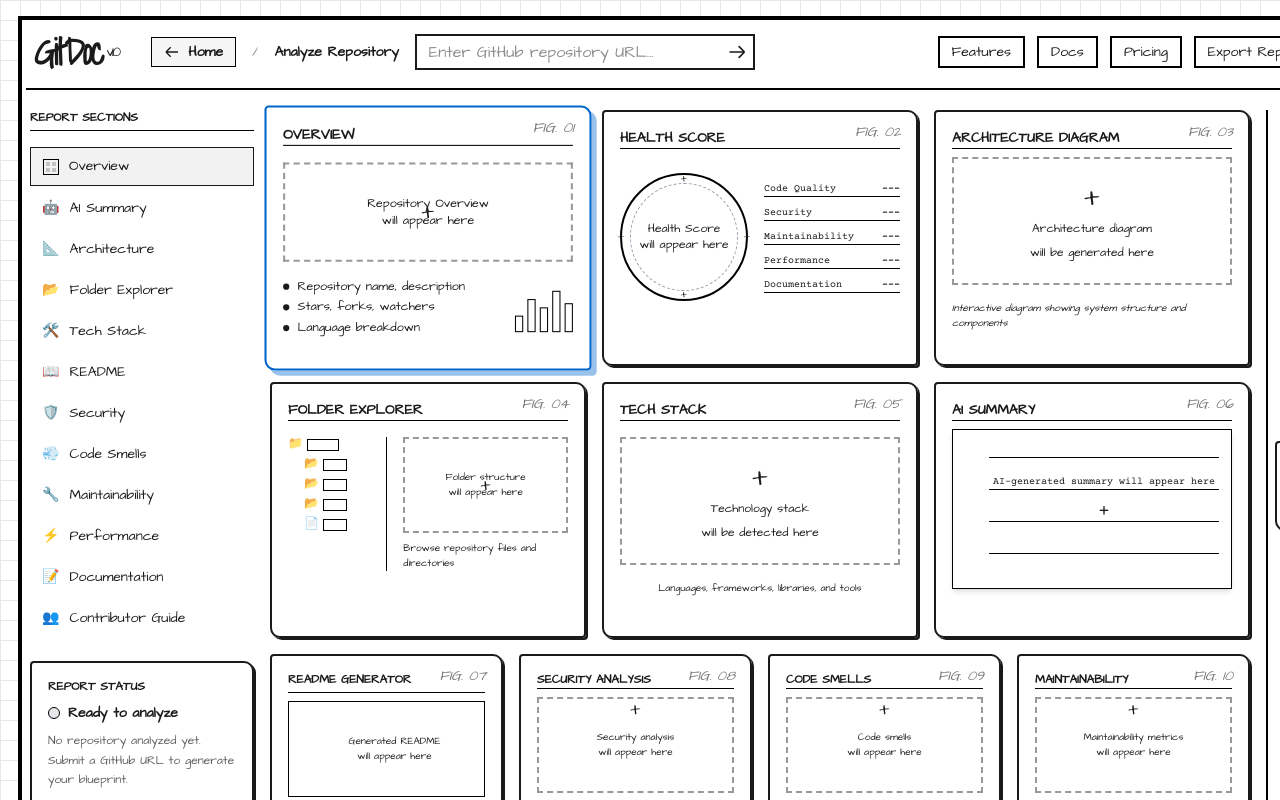
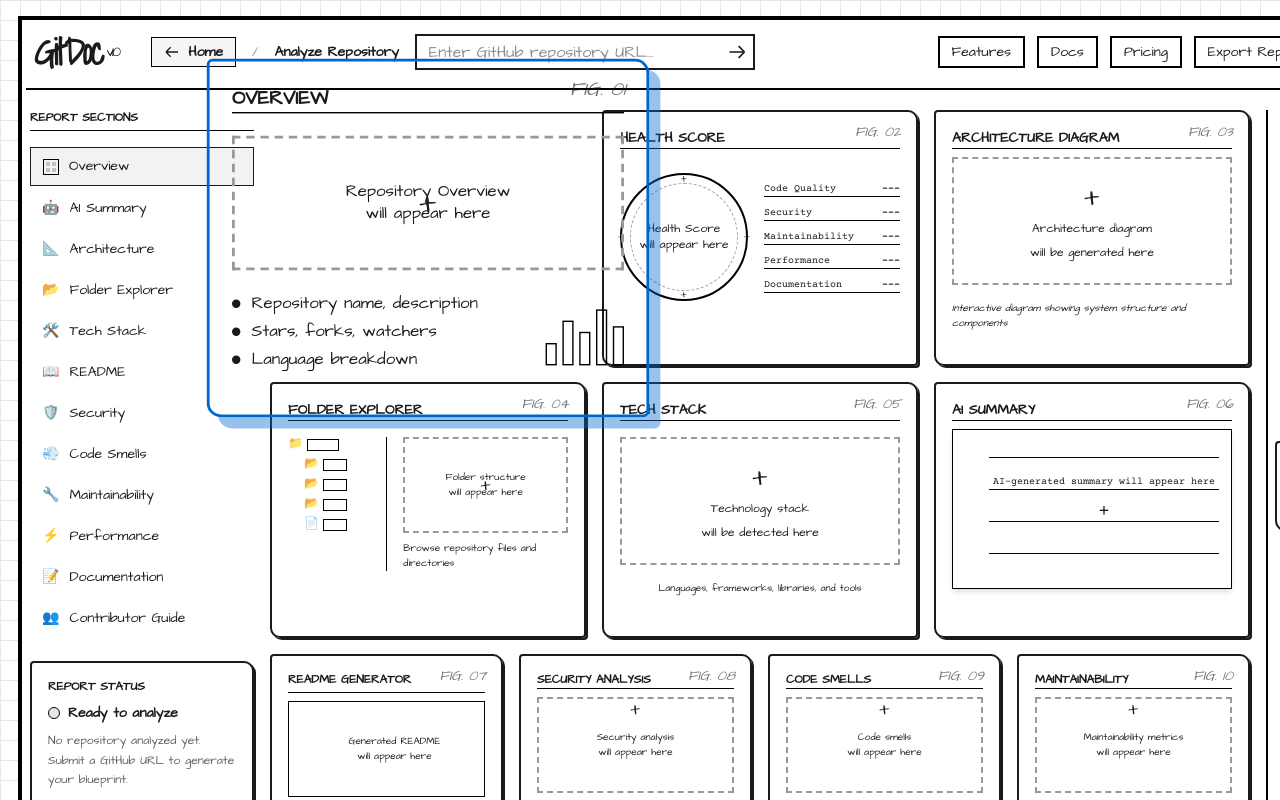
Before and after one commit to Jxvz01/GitDoc, a Next.js app: page /analyze in a window 1280 px wide. Shown: the top 800 px of the page. Built offline with nearby package versions, Linux system fonts and the light colour scheme.

Commit message:
feat(ui): increase active card selection zoom to 40% (scale 1.4)

```diff
--- a/src/app/globals.css
+++ b/src/app/globals.css
@@ -71,11 +71,11 @@ body {
 }
 
 .active-card {
-  transform: scale(1.035);
-  z-index: 10;
+  transform: scale(1.4);
+  z-index: 20;
   position: relative;
   border-color: #0066cc !important;
-  box-shadow: 5px 5px 0px rgba(0, 102, 204, 0.4) !important;
+  box-shadow: 8px 8px 0px rgba(0, 102, 204, 0.4) !important;
 }
 
 /* ── Blueprint Frame — double border ── */
```
